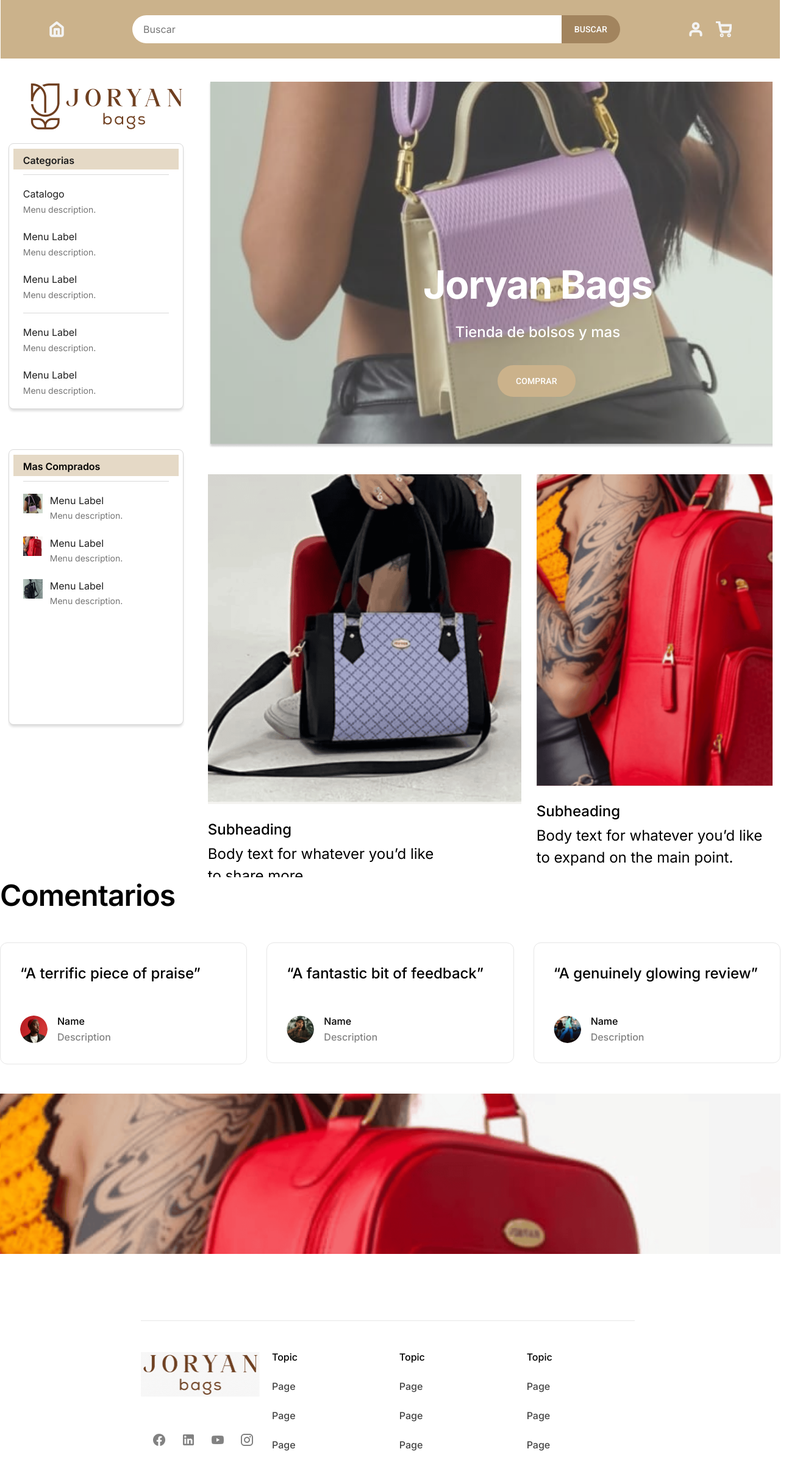
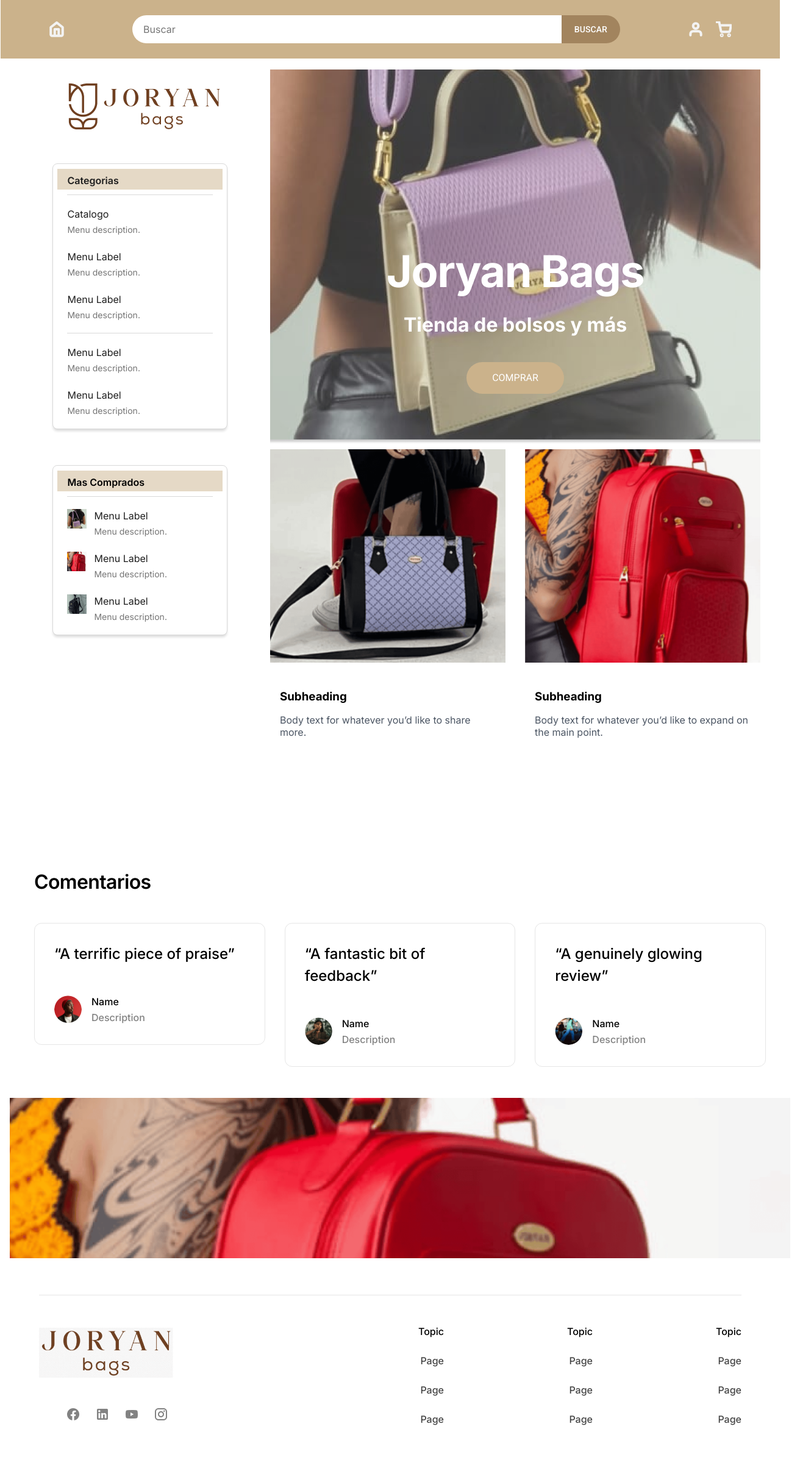
Before and after one commit to CamiloWG/ecommerce-joryanbags, an Angular app in the folder ecommerce-frontend/: page /home in a window 1280 px wide. Shown: the top 2418 px of the page at 61% size, 1312 px wide, since content can reach past the window. Built offline with nearby package versions, Linux system fonts and the light colour scheme.

Commit message:
Home responsive

```diff
--- a/ecommerce-frontend/src/app/core/components/Comentarios/Comentarios.component.html
+++ b/ecommerce-frontend/src/app/core/components/Comentarios/Comentarios.component.html
@@ -1,8 +1,24 @@
-<div class="h-[304px] w-[1280px] flex flex-col items-start justify-start gap-12 text-left text-29xl text-black font-subheading">
-      <h1 class="m-0 w-[625px] relative text-inherit tracking-[-0.02em] font-[600] font-[inherit] inline-block">Comentarios</h1>
-      <div class="w-[1280px] h-[198px] flex flex-row items-start justify-start gap-spacing-sm text-5xl">
-        <customer-quote [aTerrificPieceOfPraise]="'“A terrific piece of praise”'" [avatar]="'assets/images/avatar@2x.png'"> </customer-quote>
-        <customer-quote [customerQuoteAlignSelf]="'stretch'" [aTerrificPieceOfPraise]="'“A fantastic bit of feedback”'" [avatar]="'assets/images/avatar-1@2x.png'"> </customer-quote>
-        <customer-quote [customerQuoteAlignSelf]="'stretch'" [aTerrificPieceOfPraise]="'“A genuinely glowing review”'" [avatar]="'assets/images/avatar-2@2x.png'"> </customer-quote>
-      </div>
-    </div>
+<div class="w-full max-w-[1280px] flex flex-col items-start justify-start gap-12 text-left text-29xl text-black font-subheading px-4 mq750:gap-6">
+  <h1 class="m-0 max-w-[625px] text-inherit tracking-[-0.02em] font-[600] font-[inherit] inline-block text-[2rem] mq750:text-[1.75rem]">
+    Comentarios
+  </h1>
+
+  <div class="w-full flex flex-row items-start justify-start gap-spacing-sm text-5xl mq750:flex-col mq750:items-center mq750:gap-8">
+    <customer-quote
+      [aTerrificPieceOfPraise]="'“A terrific piece of praise”'"
+      [avatar]="'assets/images/avatar@2x.png'">
+    </customer-quote>
+
+    <customer-quote
+      [customerQuoteAlignSelf]="'stretch'"
+      [aTerrificPieceOfPraise]="'“A fantastic bit of feedback”'"
+      [avatar]="'assets/images/avatar-1@2x.png'">
+    </customer-quote>
+
+    <customer-quote
+      [customerQuoteAlignSelf]="'stretch'"
+      [aTerrificPieceOfPraise]="'“A genuinely glowing review”'"
+      [avatar]="'assets/images/avatar-2@2x.png'">
+    </customer-quote>
+  </div>
+</div>
--- a/ecommerce-frontend/src/app/core/components/portada/portada.component.html
+++ b/ecommerce-frontend/src/app/core/components/portada/portada.component.html
@@ -1,37 +1,32 @@
 <div class="flex-1 flex flex-col items-start justify-start gap-[33px] max-w-full mq750:gap-4">
-  <div class="w-[1071px] h-[600px] flex flex-col items-start justify-end pt-72 pb-[83px] pl-[119px] pr-[108px] box-border relative gap-[37px] text-center text-45xl text-background-default-default font-subheading">
-    <img class="w-full absolute !m-[0] h-full top-[0px] right-[0px] bottom-[0px] left-[0px] max-w-full overflow-hidden max-h-full object-cover z-[0]" loading="lazy" alt="" src="assets/images/imagen-inicio.png" />
-    <div class="w-[844px] h-[140px] flex flex-col items-start justify-start gap-4 z-[1]">
-      <h1 class="m-0 self-stretch relative text-inherit tracking-[-0.02em] leading-[140%] font-[700] font-[inherit]">Joryan Bags</h1>
-      <h3 class="m-0 self-stretch relative text-5xl leading-[140%] font-[500] font-[inherit]">Tienda de bolsos y mas</h3>
+  <div class="w-full flex flex-col items-start justify-end pt-72 pb-[83px] px-6 sm:px-10 md:px-[80px] lg:px-[119px] box-border relative gap-[37px] text-center text-background-default-default font-subheading">
+
+    <!-- Imagen de fondo -->
+    <img class="w-full absolute !m-[0] h-full top-0 right-0 bottom-0 left-0 max-w-full overflow-hidden max-h-full object-cover z-[0]"
+         loading="lazy"
+         alt=""
+         src="assets/images/imagen-inicio.png" />
+
+    <!-- Texto + Botón -->
+    <div class="w-full flex flex-col items-center justify-start gap-6 z-[1] text-center">
+
+      <!-- Título principal -->
+      <h1 class="m-0 w-full text-[clamp(2rem,6vw,4.5rem)] font-bold tracking-[-0.02em] leading-[1.2]">
+        Joryan Bags
+      </h1>
+
+      <!-- Subtítulo -->
+      <h3 class="m-0 w-full text-[clamp(1.25rem,4vw,2rem)] font-medium leading-[1.3]">
+        Tienda de bolsos y más
+      </h3>
+
+      <!-- Botón -->
+      <button class="mt-4 max-w-[160px] w-full h-[52px] rounded-full overflow-hidden bg-tan-100 text-background-default-default font-m3-label-large text-[clamp(0.85rem,1.5vw,1rem)] font-medium flex items-center justify-center z-[2]"
+              (click)="onButtonShopClick()">
+        COMPRAR
+      </button>
+
     </div>
-    <button class="cursor-pointer [border:none] py-0 pl-[356px] pr-0 bg-[transparent] w-[484px] h-[52px] flex flex-row items-start justify-start box-border z-[2]" (click)="onButtonShopClick()">
-      <div class="h-[52px] w-32 rounded-81xl bg-m3-sys-light-primary overflow-hidden shrink-0 flex flex-col items-center justify-center text-center text-body-size-small text-background-default-default font-m3-label-large">
-        <div class="self-stretch flex-1 bg-tan-100 flex flex-row items-center justify-center py-2.5 px-6">
-          <div class="relative tracking-[0.1px] leading-[20px] font-[500]">COMPRAR</div>
-        </div>
-      </div>
-    </button>
+
   </div>
-
-  <div class="self-stretch h-[563px] flex flex-row items-start justify-start gap-[29px] max-w-full text-left text-body-size-medium text-text-default-default font-subheading">
-    <div class="self-stretch flex-1 flex flex-row items-center justify-start gap-8 max-w-[calc(100%_-_316px)] z-[1] text-5xl text-black mq750:gap-4 mq750:max-w-full mq1050:flex-wrap">
-      <div class="h-[541px] w-[507px] flex flex-col items-start justify-start gap-6 bg-cover bg-no-repeat bg-[top] max-w-full cursor-pointer mq750:min-w-full mq1050:flex-1">
-        <img class="w-[514px] relative max-h-full object-cover" loading="lazy" alt="" src="assets/images/image-8@2x.png" />
-        <div class="w-[381px] flex flex-col items-start justify-center gap-1">
-          <h3 class="m-0 self-stretch relative text-inherit leading-[150%] font-[500] font-[inherit] mq450:text-lgi mq450:leading-[29px]">Subheading</h3>
-          <h3 class="m-0 self-stretch relative text-inherit leading-[150%] font-[400] font-[inherit] text-gray-100 mq450:text-lgi mq450:leading-[29px]">Body text for whatever you’d like to share more. </h3>
-        </div>
-      </div>
-      <div class="h-[541px] w-[507px] flex flex-col items-start justify-start gap-6 bg-cover bg-no-repeat bg-[top] max-w-full cursor-pointer mq750:min-w-full mq1050:flex-1">
-        <img class="w-[514px] relative max-h-full object-cover" loading="lazy" alt="" src="assets/images/image-8-1@2x.png" />
-        <div class="w-[381px] flex flex-col items-start justify-center gap-1">
-          <h3 class="m-0 self-stretch relative text-inherit leading-[150%] font-[500] font-[inherit] mq450:text-lgi mq450:leading-[29px]">Subheading</h3>
-          <h3 class="m-0 self-stretch relative text-inherit leading-[150%] font-[400] font-[inherit] text-gray-100 mq450:text-lgi mq450:leading-[29px]">Body text for whatever you’d like to expand on the main point. </h3>
-        </div>
-      </div>
-    </div>
-  </div>
-
-
 </div>
--- a/ecommerce-frontend/src/app/core/components/shared/footer/footer.component.html
+++ b/ecommerce-frontend/src/app/core/components/shared/footer/footer.component.html
@@ -1,36 +1,42 @@
-<header class="self-stretch flex flex-row items-start justify-start py-0 pl-[71px] pr-[79px] box-border max-w-full text-left text-body-size-medium text-darkslategray font-subheading mq750:pl-[35px] mq750:pr-[39px] mq750:box-border" (ngStyle)="frameHeaderStyle">
+<header class="self-stretch flex flex-row items-start justify-start py-0 px-[5vw] box-border max-w-full text-left text-body-size-medium text-darkslategray font-subheading">
   <div class="flex-1 flex flex-col items-end justify-start gap-[47px] max-w-full mq750:gap-[23px]" (ngStyle)="frameDivStyle">
-      <div class="self-stretch h-px relative border-background-brand-secondary border-solid border-t-[1px] box-border" ></div>
-      <div class="self-stretch flex flex-row items-end justify-between gap-5 max-w-full mq1050:flex-wrap">
-        <div class="w-[195.1px] flex flex-col items-end justify-start gap-[51px]">
-          <img class="self-stretch flex-1 relative max-w-full overflow-hidden max-h-full object-cover" loading="lazy" alt="" [src]="image5" />
-          <div class="flex flex-row items-start justify-end py-0 pl-2.5 pr-px">
-            <div class="flex flex-row items-start justify-start gap-spacing-xs">
-              <img class="h-10 w-10 relative rounded object-cover" loading="lazy" alt="" src="assets/icons/buttons--icon@2x.png" />
-              <img class="h-10 w-10 relative rounded object-cover" alt="" src="assets/icons/buttons--icon-1@2x.png" />
-              <img class="h-10 w-10 relative rounded object-cover" alt="" src="assets/icons/buttons--icon-2@2x.png" />
-              <img class="h-10 w-10 relative rounded object-cover" alt="" src="assets/icons/buttons--icon-3@2x.png" />
+
+    <!-- Línea divisoria -->
+    <div class="self-stretch h-px relative border-background-brand-secondary border-t border-solid box-border"></div>
+
+    <!-- Contenedor principal -->
+    <div class="self-stretch flex flex-row justify-between items-end gap-5 flex-wrap max-w-full mq750:flex-col mq750:items-center mq750:text-center">
+
+      <!-- Logo + íconos -->
+      <div class="w-full max-w-[220px] flex flex-col items-end justify-start gap-[40px] mq750:items-center mq750:gap-[24px]">
+        <img class="w-full h-auto object-contain" loading="lazy" alt="Logo" [src]="image5" />
+        <div class="flex flex-row items-center justify-center gap-spacing-xs">
+          <img class="h-10 w-10 rounded object-cover" loading="lazy" alt="Icono 1" src="assets/icons/buttons--icon@2x.png" />
+          <img class="h-10 w-10 rounded object-cover" alt="Icono 2" src="assets/icons/buttons--icon-1@2x.png" />
+          <img class="h-10 w-10 rounded object-cover" alt="Icono 3" src="assets/icons/buttons--icon-2@2x.png" />
+          <img class="h-10 w-10 rounded object-cover" alt="Icono 4" src="assets/icons/buttons--icon-3@2x.png" />
         </div>
       </div>
+
+      <!-- Menú de enlaces -->
+      <div class="w-full max-w-[700px] flex flex-row justify-between items-start gap-8 flex-wrap mq750:gap-6">
+        <div class="flex-1 min-w-[140px] flex flex-col items-end justify-center gap-spacing-s mq750:items-center">
+          <div class="font-[500] text-black leading-[150%]">Topic</div>
+          <div class="font-[500] leading-[150%]">Page</div>
+          <div class="font-[500] leading-[150%]">Page</div>
+          <div class="font-[500] leading-[150%]">Page</div>
         </div>
-        <div class="w-[624px] flex flex-row items-start justify-start gap-[31.5px] max-w-full mq750:gap-4 mq750:flex-wrap">
-          <div class="flex-1 flex flex-col items-end justify-center gap-spacing-s min-w-[140px]">
-            <div class="self-stretch relative leading-[150%] font-[500] text-black">Topic</div>
-            <div class="self-stretch relative leading-[150%] font-[500]">Page</div>
-            <div class="self-stretch relative leading-[150%] font-[500]">Page</div>
-            <div class="self-stretch relative leading-[150%] font-[500]">Page</div>
+        <div class="flex-1 min-w-[140px] flex flex-col items-end justify-center gap-spacing-s mq750:items-center">
+          <div class="font-[500] text-black leading-[150%]">Topic</div>
+          <div class="font-[500] leading-[150%]">Page</div>
+          <div class="font-[500] leading-[150%]">Page</div>
+          <div class="font-[500] leading-[150%]">Page</div>
         </div>
-          <div class="flex-1 flex flex-col items-end justify-center gap-spacing-s min-w-[140px]">
-            <div class="self-stretch relative leading-[150%] font-[500] text-black">Topic</div>
-            <div class="self-stretch relative leading-[150%] font-[500]">Page</div>
-            <div class="self-stretch relative leading-[150%] font-[500]">Page</div>
-            <div class="self-stretch relative leading-[150%] font-[500]">Page</div>
-          </div>
-          <div class="flex-1 flex flex-col items-end justify-center gap-spacing-s min-w-[140px]">
-            <div class="self-stretch relative leading-[150%] font-[500] text-black">Topic</div>
-            <div class="self-stretch relative leading-[150%] font-[500]">Page</div>
-            <div class="self-stretch relative leading-[150%] font-[500]">Page</div>
-            <div class="self-stretch relative leading-[150%] font-[500]">Page</div>
+        <div class="flex-1 min-w-[140px] flex flex-col items-end justify-center gap-spacing-s mq750:items-center">
+          <div class="font-[500] text-black leading-[150%]">Topic</div>
+          <div class="font-[500] leading-[150%]">Page</div>
+          <div class="font-[500] leading-[150%]">Page</div>
+          <div class="font-[500] leading-[150%]">Page</div>
         </div>
       </div>
     </div>
--- a/ecommerce-frontend/src/app/core/components/top-compras/top-compras.component.html
+++ b/ecommerce-frontend/src/app/core/components/top-compras/top-compras.component.html
@@ -1,4 +1,4 @@
-<div class="h-[478px] w-[287px] flex flex-col items-start justify-start pt-[26px] px-0 pb-0 box-border mq750:hidden">
+<div class="w-[287px] flex flex-col items-start justify-start pt-[26px] px-0 pb-0 box-border">
     <div class="self-stretch flex-1 shadow-[0px_4px_4px_-1px_rgba(12,_12,_13,_0.1),_0px_4px_4px_-1px_rgba(12,_12,_13,_0.05)] rounded-radius-200 bg-background-default-default border-border-default-default border-solid border-stroke-border overflow-hidden flex flex-col items-start justify-start py-space-200 px-[7px]">
       <div class="self-stretch bg-tan-200 overflow-hidden flex flex-col items-start justify-start pt-space-200 px-space-400 pb-space-100">
         <div class="self-stretch relative leading-[140%] font-body-font-weight-strong font-subheading">Mas Comprados</div>
--- a/ecommerce-frontend/src/app/pages/home/home.component.html
+++ b/ecommerce-frontend/src/app/pages/home/home.component.html
@@ -1,35 +1,81 @@
-
-
 <div class="pb-10">
+    <!-- Header -->
     <header-menu class="w-full"></header-menu>
 
-    <section class="mx-auto w-[98%] relative bg-background-default-default overflow-hidden flex flex-col items-start justify-start pt-0 px-px pb-[109px] box-border gap-3.5 leading-[normal] tracking-[normal]">
-        <div class="mx-auto flex flex-row items-start justify-start gap-[20px] max-w-full mq750:gap-4">
-            <div class="flex flex-col">
-                <div class="w-[307px] h-[121px] rounded-8xs overflow-hidden shrink-0 flex flex-row items-start justify-start p-xl box-border">
-                    <img class="w-[81px] relative max-h-full object-cover" alt="" src="assets/images/logo-icono.png" />
-                    <img class="w-[196px] relative max-h-full object-cover z-[1] ml-[-10px]" loading="lazy" alt="" src="assets/images/logo-texto.png" />
-                </div>
+    <!-- Contenido principal -->
+    <section class="mx-auto relative bg-background-default-default flex flex-col items-start justify-start pt-0 px-px pb-[109px] box-border gap-3.5 leading-[normal] tracking-[normal]">
+      <div class="mx-auto self-stretch w-full max-w-[95%] grid grid-cols-3 mq1050:grid-cols-1 mq750:grid-cols-1 gap-x-4 gap-y-2 auto-rows-auto items-start">
 
-                <div class="flex flex-col gap-10">
-                    <menu-categorias></menu-categorias>
-                    <top-compras></top-compras>
-                </div>
+        <!-- Logo -->
+        <div class="mx-auto p-0 m-0 order-1">
+          <app-logo class="mx-auto flex-shrink-0 block"></app-logo>
+        </div>
+
+        <!-- Portada -->
+        <div class="col-span-2 row-span-2 mq750:col-span-1 mq750:row-span-1 p-0 m-0 order-2">
+          <div class="max-w-full">
+            <portada></portada>
+          </div>
+        </div>
+
+        <!-- Menú Categorías -->
+        <div class="mx-auto m-0 col-span-1 mq750:col-span-1 order-3">
+          <menu-categorias></menu-categorias>
+        </div>
+
+        <!-- Top Compras -->
+        <div class="mx-auto col-span-1 mq750:col-span-1 flex justify-center order-4">
+          <top-compras class="block w-full min-h-[200px] bg-transparent"></top-compras>
+        </div>
+
+        <!-- Celda con tarjetas -->
+        <div class="col-span-2 mq750:col-span-1 mq750:py-2 order-5">
+          <div class="grid grid-cols-2 mq750:grid-cols-1 gap-8 w-full">
+
+            <!-- Tarjeta 1 -->
+            <div class="mq750:max-w-[70%] mq750:mx-auto h-[541px] flex flex-col items-start justify-start gap-6 cursor-pointer">
+              <img class="w-full h-[350px] object-cover" loading="lazy" alt="Imagen 1" src="assets/images/image-8@2x.png" />
+              <div class="px-4">
+                <h3 class="font-subheading text-2xl font-semibold leading-snug mb-1">Subheading</h3>
+                <p class="font-subheading text-gray-600">Body text for whatever you’d like to share more.</p>
+              </div>
             </div>
-            <div class="flex-1 flex flex-col items-start justify-start pt-5 px-0 pb-0 box-border max-w-[calc(100%_-_309px)] text-center text-45xl text-background-default-default mq1050:max-w-full">
-                <portada></portada>
+
+            <!-- Tarjeta 2 -->
+            <div class="mq750:max-w-[70%] mq750:mx-auto h-[541px] flex flex-col items-start justify-start gap-6 cursor-pointer">
+              <img class="w-full h-[350px] object-cover" loading="lazy" alt="Imagen 2" src="assets/images/image-8-1@2x.png" />
+              <div class="px-4">
+                <h3 class="font-subheading text-2xl font-semibold leading-snug mb-1">Subheading</h3>
+                <p class="font-subheading text-gray-600">Body text for whatever you’d like to expand on the main point.</p>
+              </div>
             </div>
+
+          </div>
         </div>
+
+      </div>
     </section>
 
-    <section class="self-stretch h-[712px] flex flex-col items-start justify-start gap-[51px] max-w-full text-left text-29xl text-black font-subheading mq750:gap-[25px]">
-        <div class="w-full flex justify-center py-0 px-20 box-border max-w-full mq750:pl-10 mq750:pr-10 mq750:box-border">
-            <comentarios></comentarios>
-        </div>
-        <img class="self-stretch relative max-w-full overflow-hidden max-h-full object-cover" loading="lazy" alt="" src="assets/images/pie@2x.png" />
+    <!-- Comentarios + Pie de imagen -->
+    <section class="w-full flex flex-col items-start justify-start gap-[51px] max-w-full text-left text-29xl text-black font-subheading px-4 py-10 mq750:gap-[25px] mq750:py-6">
+      <div class="w-full flex justify-center px-6 box-border max-w-full">
+        <comentarios></comentarios>
+      </div>
+      <img
+        class="w-full relative max-w-full overflow-hidden object-cover z-0"
+        loading="lazy"
+        alt=""
+        src="assets/images/pie@2x.png" />
     </section>
 
-    <div class="pt-[15px] max-w-[75%] m-auto">
-        <app-footer [frameHeaderAlignSelf]="'unset'" [frameHeaderPadding]="'0px 70px'" [frameDivFlex]="'unset'" [frameDivWidth]="'1290px'" [image5]="'assets/images/image-5@2x.png'"></app-footer>
-    </div>
-</div>
+    <!-- Footer -->
+    <footer class="w-full mt-5 mb-10 z-[10] relative">
+      <app-footer
+        [frameHeaderAlignSelf]="'unset'"
+        [frameHeaderPadding]="'0px 70px'"
+        [frameDivFlex]="'unset'"
+        [frameDivWidth]="'1290px'"
+        [image5]="'assets/images/image-5@2x.png'">
+      </app-footer>
+    </footer>
+  </div>
--- a/ecommerce-frontend/src/app/pages/home/home.component.ts
+++ b/ecommerce-frontend/src/app/pages/home/home.component.ts
@@ -5,10 +5,12 @@
 import { TopComprasComponent } from '../../core/components/top-compras/top-compras.component';
 import { Comentarios } from '../../core/components/Comentarios/Comentarios.component';
 import { FooterComponent } from '../../core/components/shared/footer/footer.component';
+import { LogoComponent } from '../../core/components/shared/logo/logo.component';
 
 @Component({
   selector: 'app-home',
   imports: [
+    LogoComponent,
     HeaderMenuComponent,
     CategoriasComponent,
     Portada,
```
Lines whose indentation alone changed are shown as unchanged.
